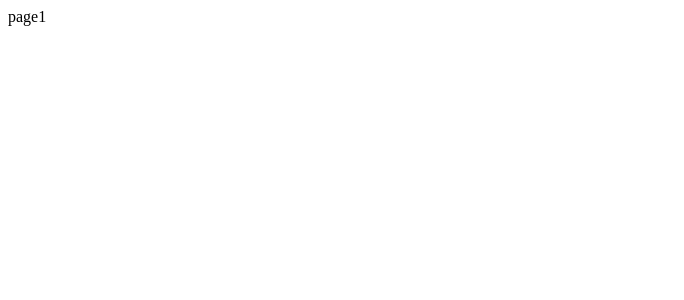
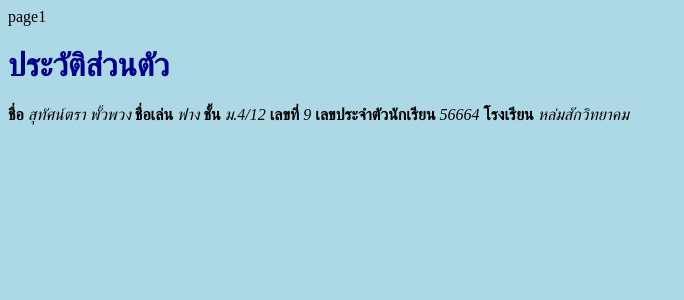
Before and after one commit to sutattra/phpclassroom, a PHP site: page /page1.php in a window 1280 px wide. Before the commit the part shown is almost empty. Shown: the top 300 px of the page, without its empty margins (0-684 px from the left). Run offline with PHP 8.4, Linux system fonts and the light colour scheme.

Commit message:
Update page1.php

```diff
--- a/page1.php
+++ b/page1.php
@@ -2,7 +2,14 @@
   <head>
     <title>งานที่ 1</title>
   </head>
-  <body>
+  <body bgcolor="lightblue">
     page1
+  <h1 style="color:darkblue;">ประวัติส่วนตัว</h1>
+  <b> ชื่อ </b> <i> สุทัศน์ตรา พั้วพวง </i>
+  <b> ชื่อเล่น </b> <i> ฟาง </i>
+  <b> ชั้น </b> <i> ม.4/12 </i>
+  <b> เลขที่ </b> <i> 9 </i>
+  <b> เลขประจำตัวนักเรียน </b> <i> 56664 </i>
+  <b> โรงเรียน </b> <i> หล่มสักวิทยาคม </i>
   </body>
 </html>
```
